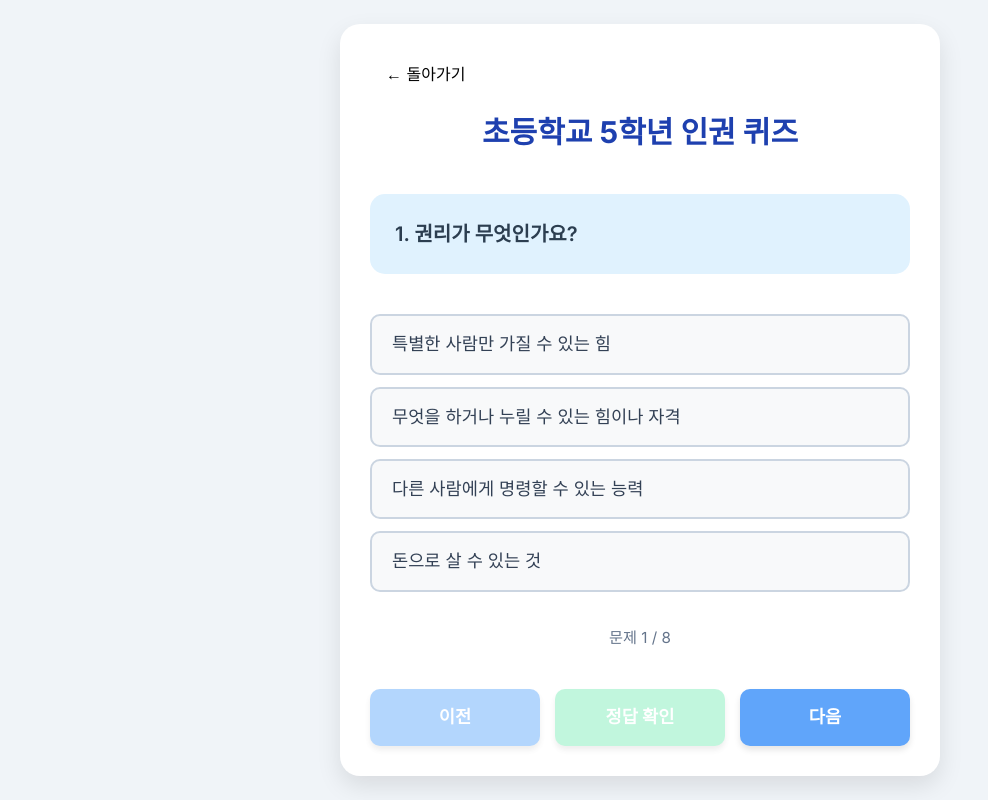
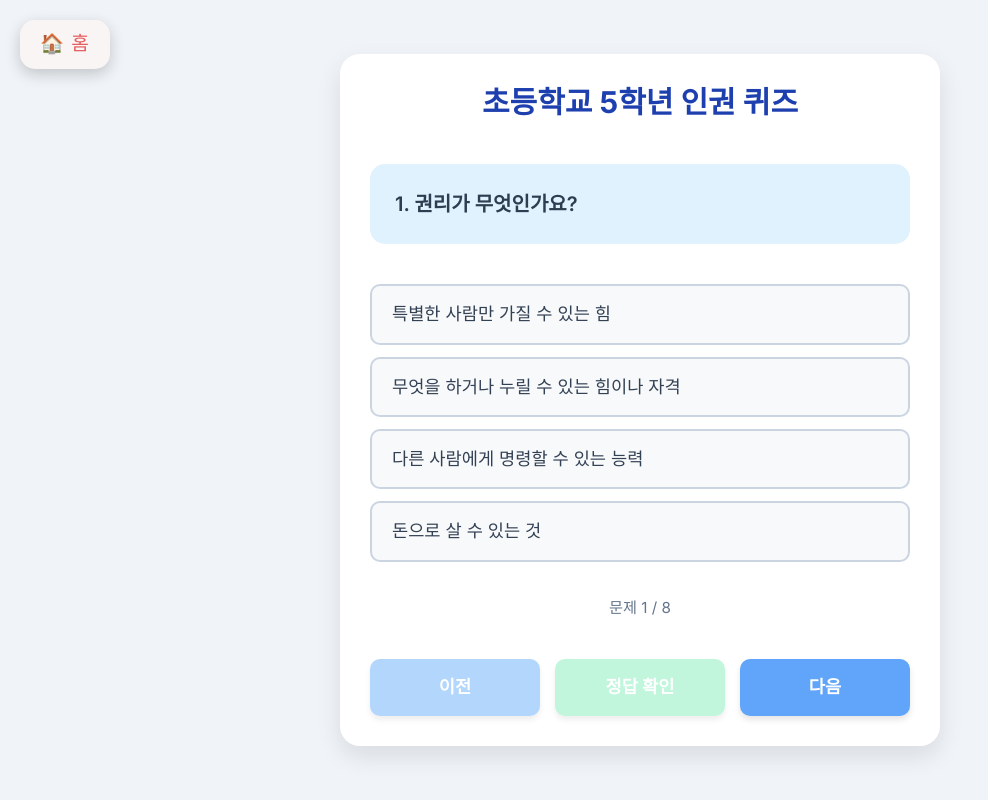
Before and after one commit to ddah0329/GYIA-Archive, a plain HTML site: page basic_humanRight/quiz.html in a window 1280 px wide. Shown: the whole page, without its empty margins (0-988 px from the left). Drawn offline with nearby package versions, Linux system fonts and the light colour scheme.

```diff
--- a/basic_humanRight/quiz.html
+++ b/basic_humanRight/quiz.html
@@ -163,13 +163,34 @@
                 font-size: 1rem;
             }
         }
+        /* Home Button Style */
+.home-button {
+    position: fixed; /* Fixed position relative to the viewport */
+    top: 20px; /* 20px from the top */
+    left: 20px; /* 20px from the left */
+    background-color: #faf5f5; /* Cheerful red */
+    color: #e65c5c;
+    border: none;
+    padding: 10px 20px;
+    border-radius: 15px;
+    font-family: 'Jua', sans-serif;
+    font-size: 1.2em;
+    cursor: pointer;
+    box-shadow: 0 5px 15px rgba(0, 0, 0, 0.2);
+    z-index: 100; /* Ensure it's above other content */
+    transition: background-color 0.3s ease, transform 0.2s ease;
+    letter-spacing: 0.05em;
+}
+.home-button:hover {
+    color: white; /* Darker red on hover */
+    transform: translateY(-2px);
+}
     </style>
 </head>
 <body>
     <div class="quiz-container">
-        <a href="/index.html" class="flex justify-between items-center inline-block text-black px-4 py-2 rounded-md hover:bg-gray-50 transition">
-            ← 돌아가기
-        </a>
+        <button class="home-button" onclick="window.location.href='/index.html'">🏠 홈</button>
+
         <h1 class="text-3xl font-extrabold text-blue-800 mb-6">초등학교 5학년 인권 퀴즈</h1>
 
         <div class="question-box" id="question-box">
```
